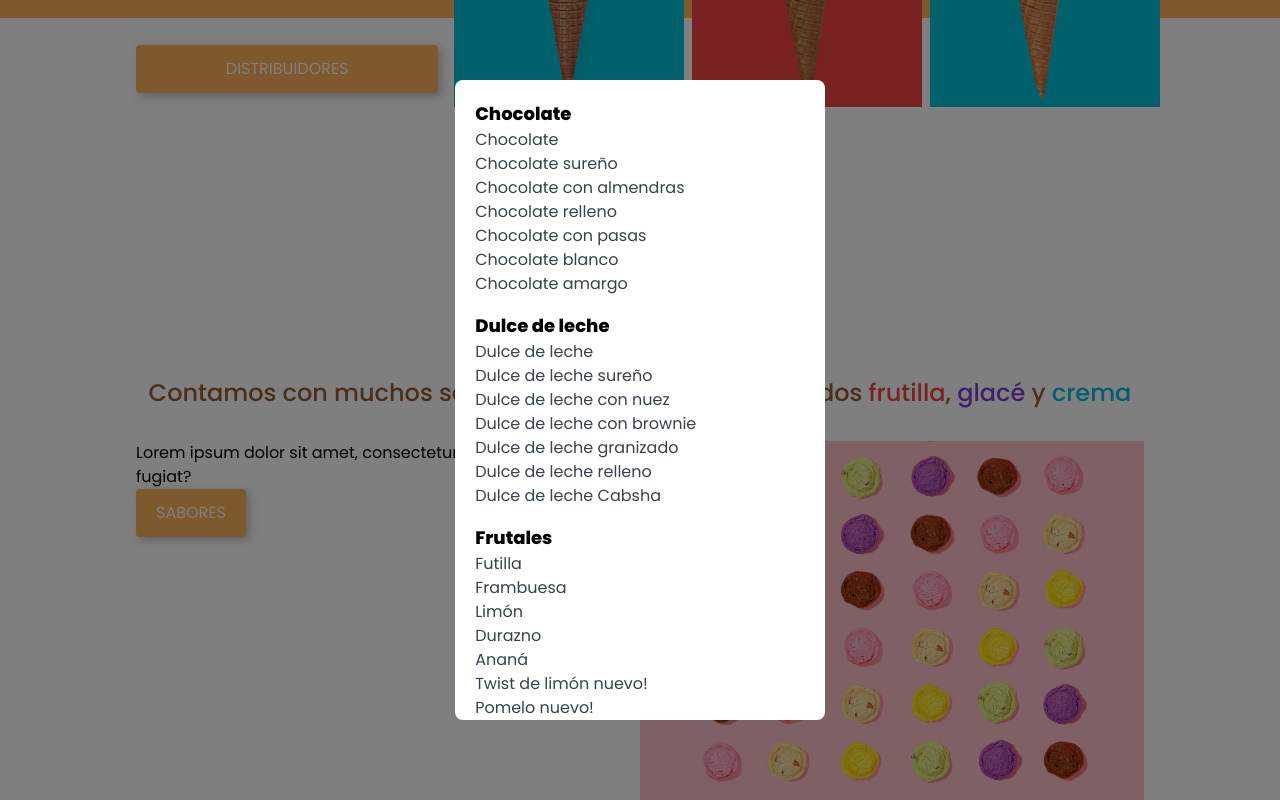
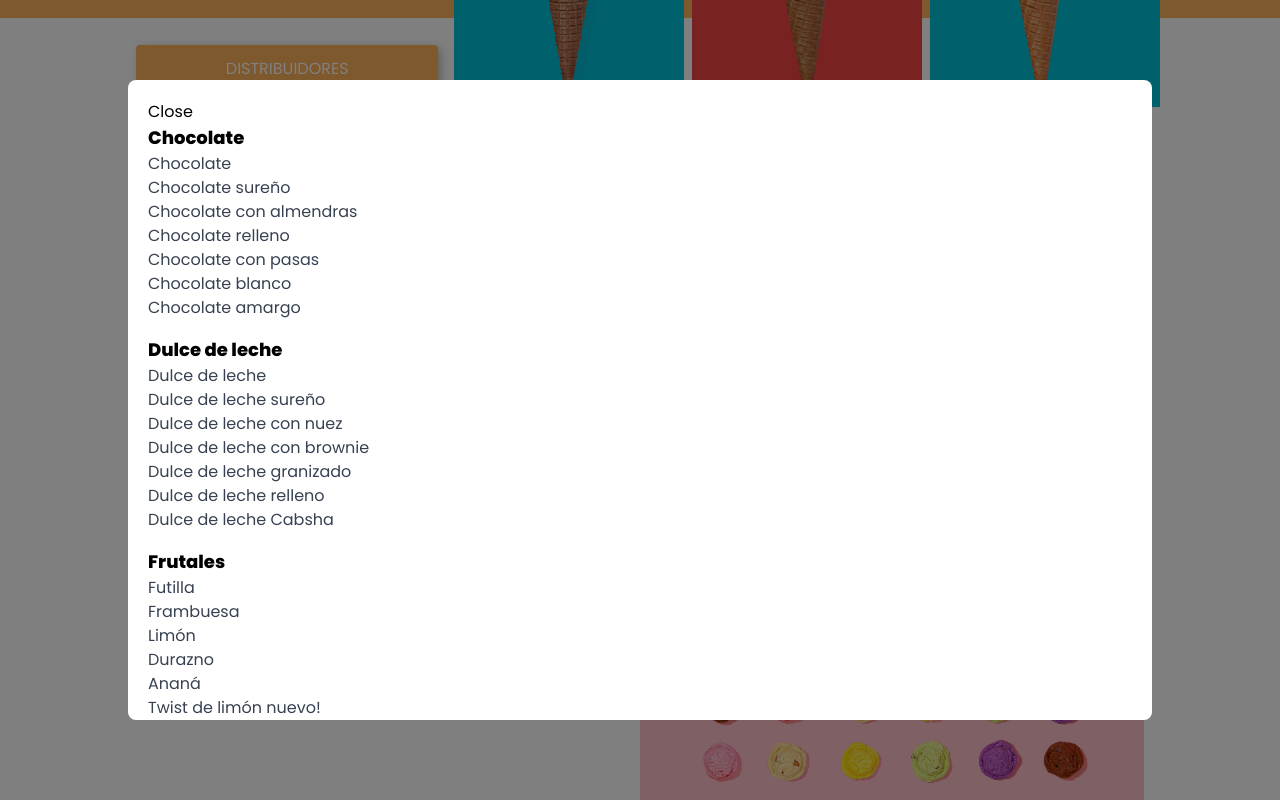
Before and after one commit to JimeBlue/glase-helados, a Nuxt app: page / in a window 1280 px wide. Both pictures are taken after a click on the button "SABORES". Shown: the part 1294-2094 px from the top of the page. Built offline with nearby package versions, Linux system fonts and the light colour scheme.

Commit message:
Makes the modal content scrollable within the viewport

```diff
--- a/components/base/Modal.vue
+++ b/components/base/Modal.vue
@@ -5,7 +5,17 @@
       class="fixed inset-0 bg-black bg-opacity-50 flex justify-center items-center"
       @click.self="closeModal"
     >
-      <div class="bg-white p-5 rounded-lg max-h-[80vh] overflow-auto">
+      <!-- TODO:
+        - make tags more accessible.
+        - add accessibility to button.
+        - create classes to put in the corresponding css file if necessary
+        - add icon for the close modal and style it accordingly
+        - style content inside modal
+    -->
+      <!-- NOTE: wrapper holding modal's content -->
+      <div class="bg-white p-5 rounded-lg max-h-[80vh] w-[80%] overflow-auto">
+        <!-- close button -->
+        <button class="modal-close-btn" @click="closeModal">Close</button>
         <!-- Loop over categories and flavors -->
         <div
           v-for="category in categories"
@@ -23,8 +33,6 @@
             </li>
           </ul>
         </div>
-
-        <button class="modal-close-btn" @click="closeModal">Close</button>
       </div>
     </div>
   </transition>
```
